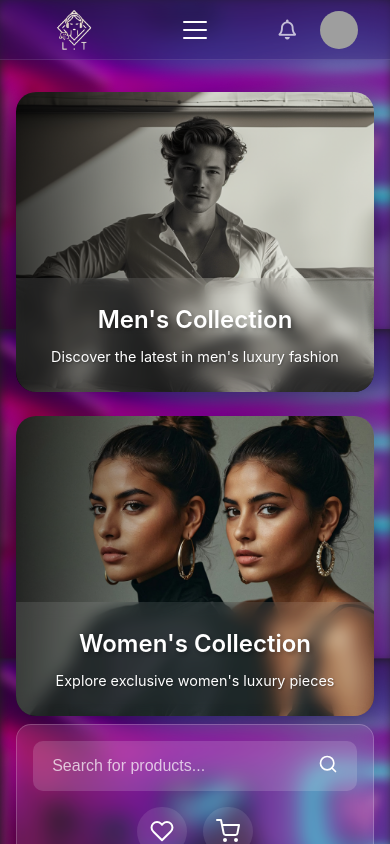
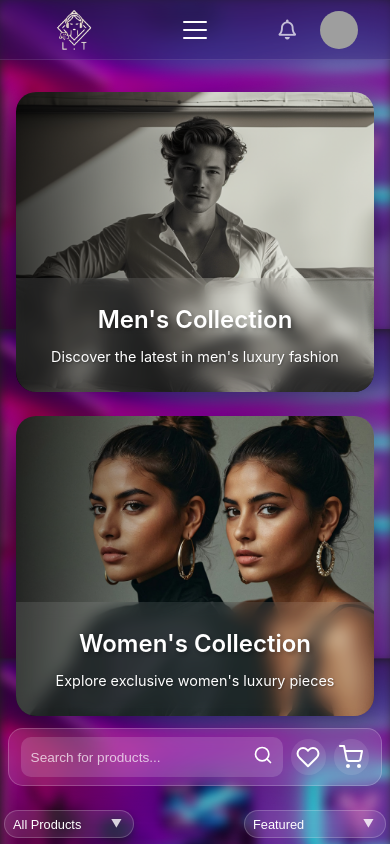
Before and after one commit to luxuryintaste-LIT/lit-ecommerce-backend, a React (Vite) app: page / in a window 390 px wide. Shown: the top 844 px of the page. Built offline with nearby package versions, Linux system fonts and the light colour scheme; grey boxes are pictures that could not be loaded.

Commit message:
changed modifications for search bar

```diff
--- a/src/styles/FilterBar.css
+++ b/src/styles/FilterBar.css
@@ -100,25 +100,26 @@
 /* Tablet and smaller screens */
 @media (max-width: 768px) {
   .filter-bar {
-    padding: 0.25rem 1rem;
+    padding: 0.25rem 0.5rem;
   }
 
   .filter-container {
-    padding: 0 0.5rem;
-    flex-direction: column;
+    padding: 0;
     gap: 0.5rem;
   }
 
   .select-wrapper {
-    width: 100%;
+    min-width: 120px;
   }
 
-  .select-wrapper:nth-child(1) {
-    animation-delay: 0.1s;
+  .filter-select {
+    font-size: 0.85rem;
+    padding: 0.4rem 2rem 0.4rem 0.75rem;
   }
 
-  .select-wrapper:nth-child(2) {
-    animation-delay: 0.2s;
+  .select-wrapper::after {
+    right: 0.75rem;
+    font-size: 0.7rem;
   }
 }
 
@@ -130,7 +131,15 @@
   }
 
   .filter-container {
-    padding: 0;
-    gap: 0.5rem;
+    gap: 0.35rem;
+  }
+
+  .select-wrapper {
+    min-width: 100px;
+  }
+
+  .filter-select {
+    font-size: 0.8rem;
+    padding: 0.35rem 1.75rem 0.35rem 0.5rem;
   }
 }
--- a/src/styles/SearchBar.css
+++ b/src/styles/SearchBar.css
@@ -90,21 +90,59 @@
   }
 
   .search-wrapper {
-    flex-direction: column;
-    padding: 1rem;
-    gap: 1rem;
+    padding: 0.75rem 1rem;
+    gap: 0.75rem;
   }
 
   .search-box {
-    width: 100%;
+    min-width: 120px;
+  }
+
+  .search-input {
+    padding: 0.6rem 0.8rem;
+    font-size: 0.9rem;
+  }
+
+  .search-button {
+    padding: 0.6rem 0.8rem;
   }
 
   .action-buttons {
-    width: 100%;
-    justify-content: center;
+    gap: 0.5rem;
   }
 
   .action-button {
-    padding: 0.8rem;
+    padding: 0.4rem;
   }
 }
+
+/* Small mobile screens */
+@media (max-width: 480px) {
+  .search-container {
+    padding: 0 0.5rem;
+    margin-top: -0.25rem;
+    margin-bottom: 1rem;
+  }
+
+  .search-wrapper {
+    padding: 0.5rem 0.75rem;
+    gap: 0.5rem;
+  }
+
+  .search-box {
+    min-width: 100px;
+  }
+
+  .search-input {
+    padding: 0.5rem 0.6rem;
+    font-size: 0.85rem;
+  }
+
+  .search-button {
+    padding: 0.5rem 0.6rem;
+  }
+
+  .action-button {
+    padding: 0.35rem;
+  }
+}
```
